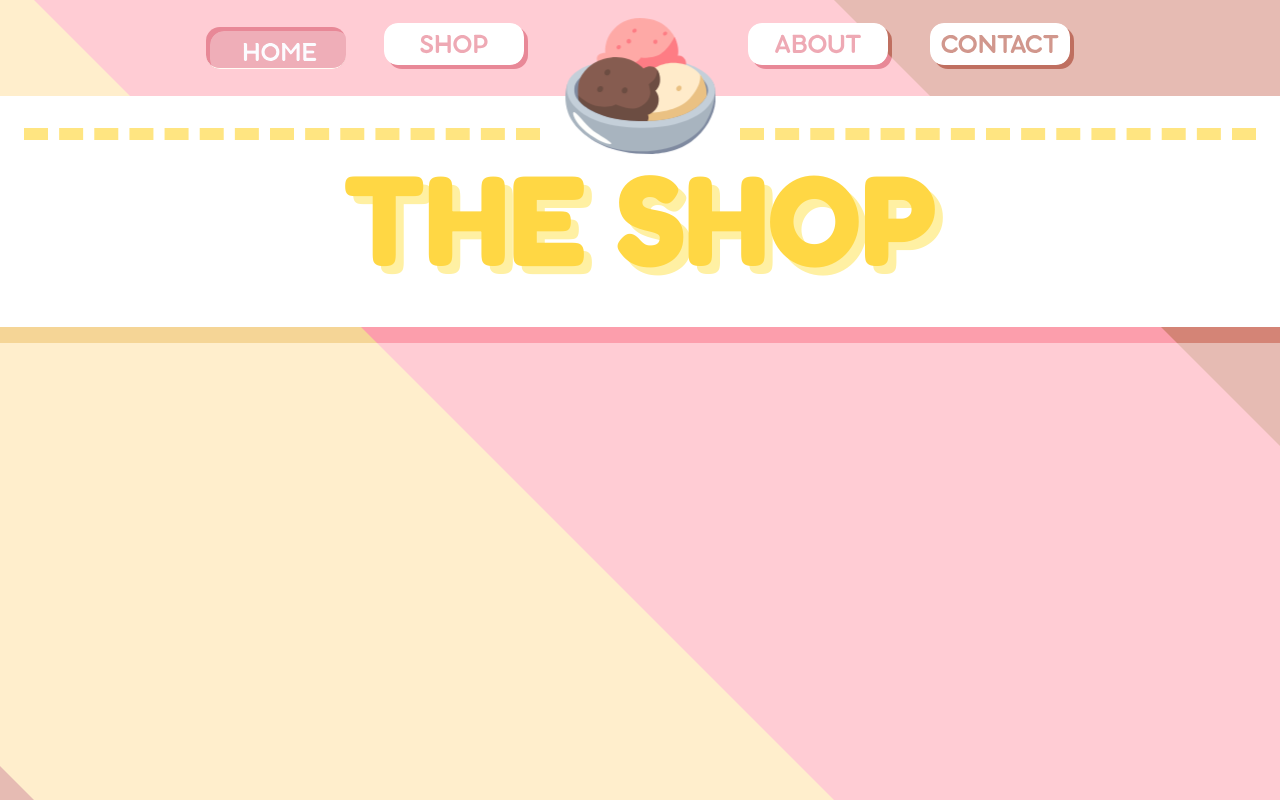
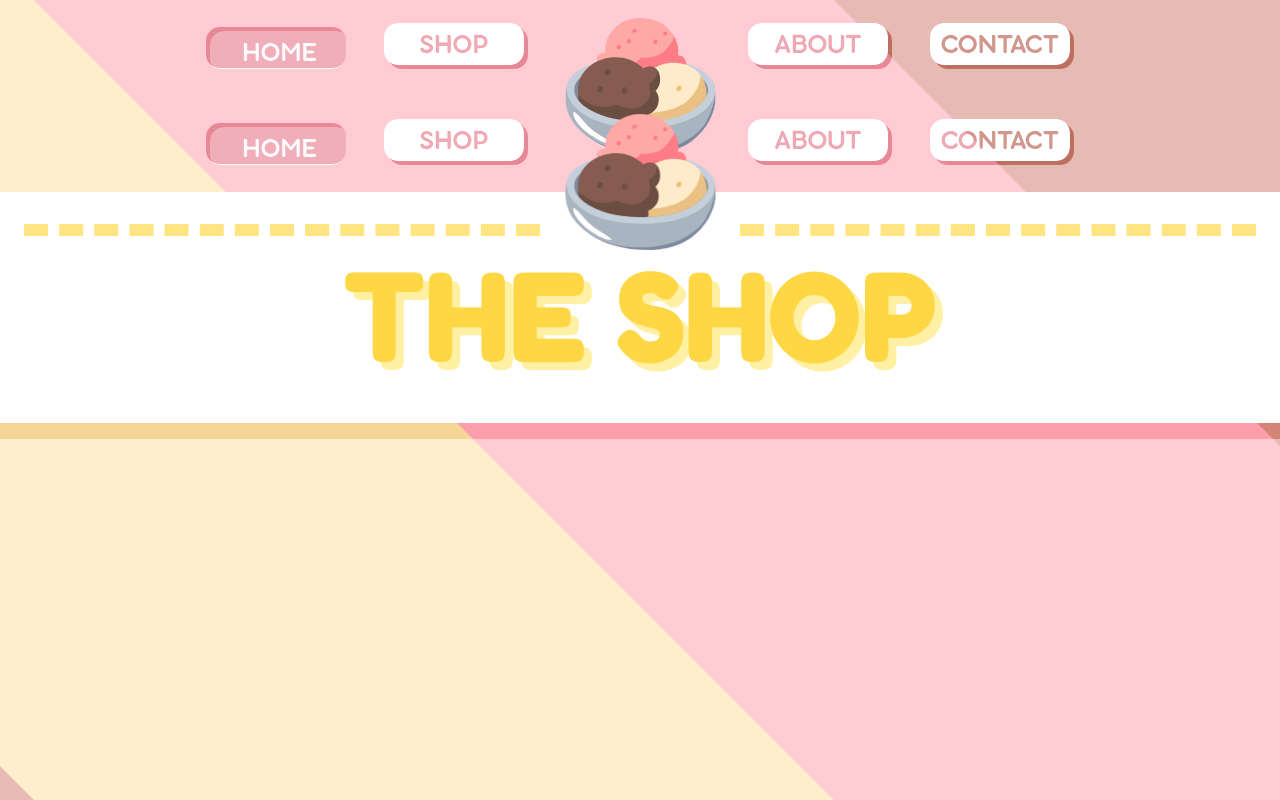
Before and after one commit to crispynoodlesoup/mabu-mabu, a React (Vite) app: page /shop in a window 1280 px wide. Built offline with nearby package versions, Linux system fonts and the light colour scheme.

Commit message:
raise up pageContent from separate pages to App

```diff
--- a/src/App.jsx
+++ b/src/App.jsx
@@ -1,4 +1,5 @@
 import style from "./style.module.css";
+import Nav from "./components/nav/nav";
 import { Outlet } from "react-router-dom";
 
 function App() {
@@ -8,7 +9,10 @@ function App() {
 
   return (
     <div className={style.pageContainer}>
-      <Outlet />
+      <div className={style.pageContent}>
+        <Nav/>
+        <Outlet />
+      </div>
       <div className={style.background}>
         {backgroundArray.map((panelNum) => (
           <div key={panelNum}></div>
--- a/src/components/home/home.jsx
+++ b/src/components/home/home.jsx
@@ -1,12 +1,10 @@
-import Nav from "../nav/nav.jsx";
 import homeStyle from "./home.module.css";
 import ContentBubble from "../contentBubble/ContentBubble.jsx";
 import PageHeader from "../pageHeader/PageHeader.jsx";
 
 function Home() {
   return (
-    <div className={homeStyle.home}>
-      <Nav/>
+    <>
       <PageHeader text={"MABU - MABU"}/>
       <main>
         <div className={homeStyle.gridWrapper}>
@@ -19,7 +17,7 @@ function Home() {
           </ContentBubble>
         </div>
       </main>
-    </div>
+    </>
   );
 }
 
--- a/src/components/home/home.module.css
+++ b/src/components/home/home.module.css
@@ -1,7 +1,3 @@
-.home {
-  display: grid;
-}
-
 .gridWrapper {
   width: min(900px, 100%);
 
--- a/src/style.module.css
+++ b/src/style.module.css
@@ -27,7 +27,10 @@ ul {
     position: relative;
     min-height: 100vh;
     overflow: hidden;
+}
 
+.pageContent {
+    display: grid;
 }
 
 main {
```
